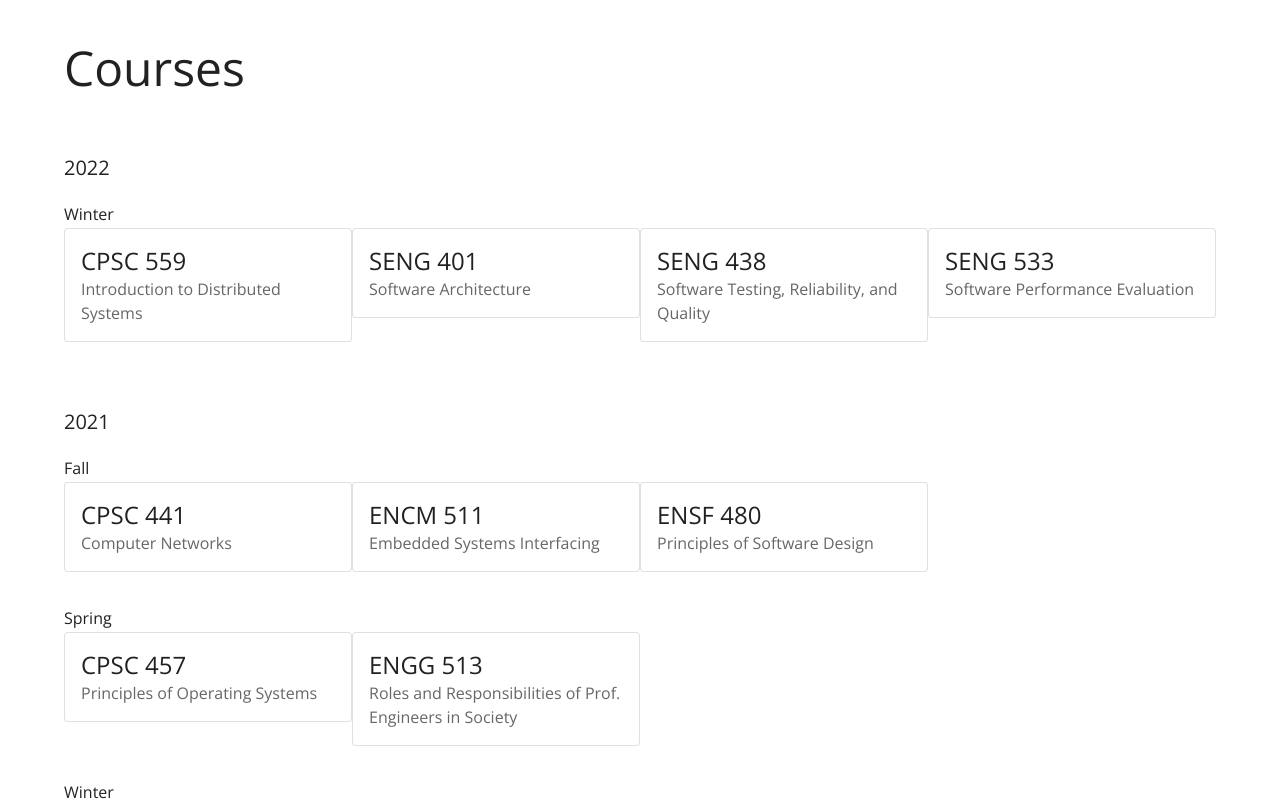
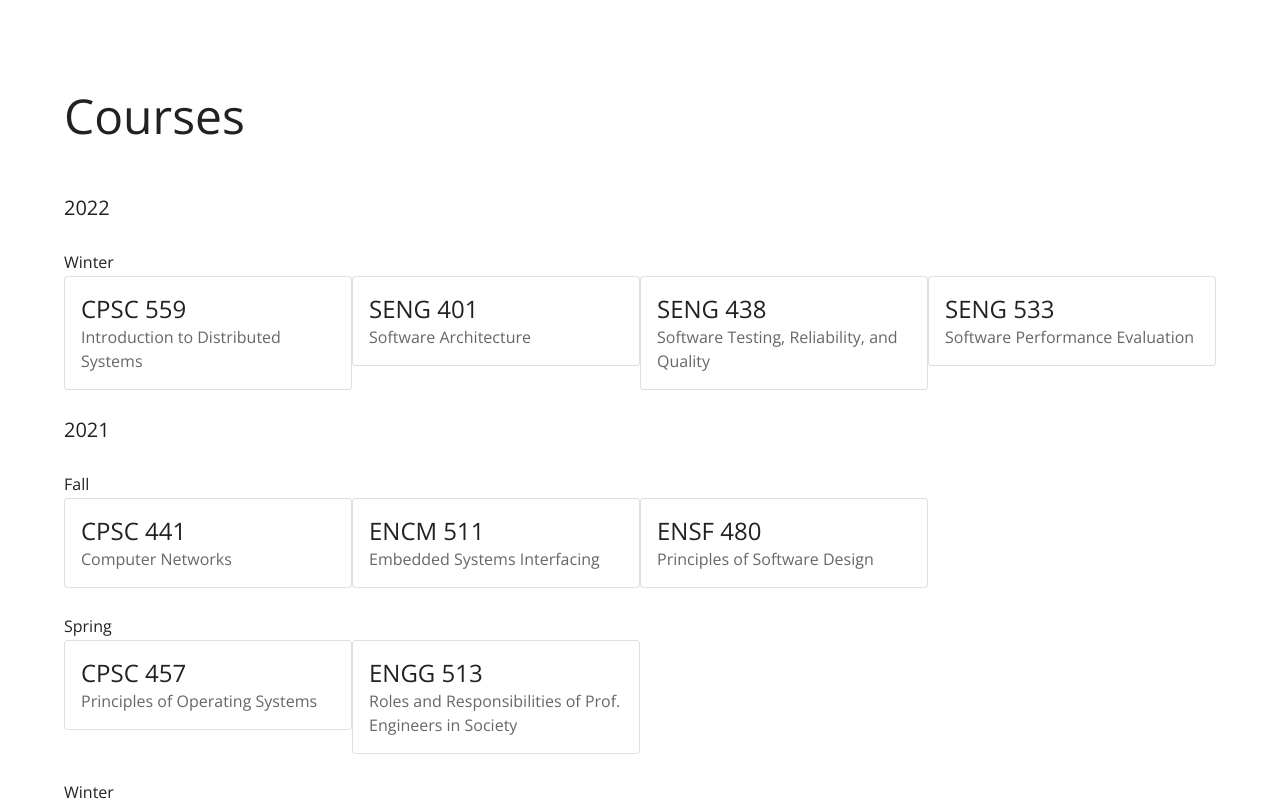
Before and after one commit to RohanAmjad123/Portfolio, a React (Create React App) app in the folder portfolio/: page / in a window 1280 px wide. Shown: the part 760-1560 px from the top of the page. Built offline with nearby package versions, Linux system fonts and the light colour scheme.

Commit message:
altered spacing for containers and sections

```diff
--- a/portfolio/src/containers/Semester.tsx
+++ b/portfolio/src/containers/Semester.tsx
@@ -12,7 +12,7 @@ function Semester ({ semester, courses }: { semester: string, courses: CourseObj
   const coursesList = courses.map((course) => <Course key={course.title} title={course.title} description={course.description} />)
 
   return (
-    <Grid container item direction="row" py={2}>
+    <Grid container item direction="row">
       <Grid item lg={12} md={12} sm={12} xs={12}>
         <Typography variant="subtitle1">{semester}</Typography>
       </Grid>
--- a/portfolio/src/containers/Year.tsx
+++ b/portfolio/src/containers/Year.tsx
@@ -14,7 +14,7 @@ function Year ({ year, semesters }: { year: number, semesters: SemesterObj[] })
   const semestersList = semesters.map((semester) => <Semester key={semester.semester} semester={semester.semester} courses={semester.courses} />)
 
   return (
-    <Grid container py={3}>
+    <Grid item container rowSpacing={3}>
       <Grid item>
         <Typography variant="h6">{year}</Typography>
       </Grid>
--- a/portfolio/src/sections/Courses.tsx
+++ b/portfolio/src/sections/Courses.tsx
@@ -1,6 +1,7 @@
 import React from 'react'
 import Typography from '@mui/material/Typography'
 import Year from '../containers/Year'
+import { Grid } from '@mui/material'
 
 const coursesData = [
   {
@@ -234,10 +235,12 @@ function Courses () {
 
   return (
     <div>
-      <Typography variant="h3" sx={{ mb: 4 }}>
+      <Typography variant="h3" sx={{ my: 6 }}>
         Courses
       </Typography>
-      { yearsList }
+      <Grid container rowSpacing={3}>
+        { yearsList }
+      </Grid>
     </div>
   )
 }
--- a/portfolio/src/sections/Footer.tsx
+++ b/portfolio/src/sections/Footer.tsx
@@ -6,7 +6,7 @@ import EmailForm from '../forms/EmailForm'
 function Footer () {
   return (
     <div>
-      <Grid container direction="column" spacing={3} py={5}>
+      <Grid container direction="column" rowSpacing={3} py={5}>
         <Grid item>
           <Typography variant="h5">Contact Me</Typography>
         </Grid>
--- a/portfolio/src/sections/Projects.tsx
+++ b/portfolio/src/sections/Projects.tsx
@@ -4,7 +4,7 @@ import Typography from '@mui/material/Typography'
 function Projects () {
   return (
     <div>
-      <Typography variant="h3">Projects</Typography>
+      <Typography variant="h3" sx={{ my: 6 }}>Projects</Typography>
     </div>
   )
 }
```
